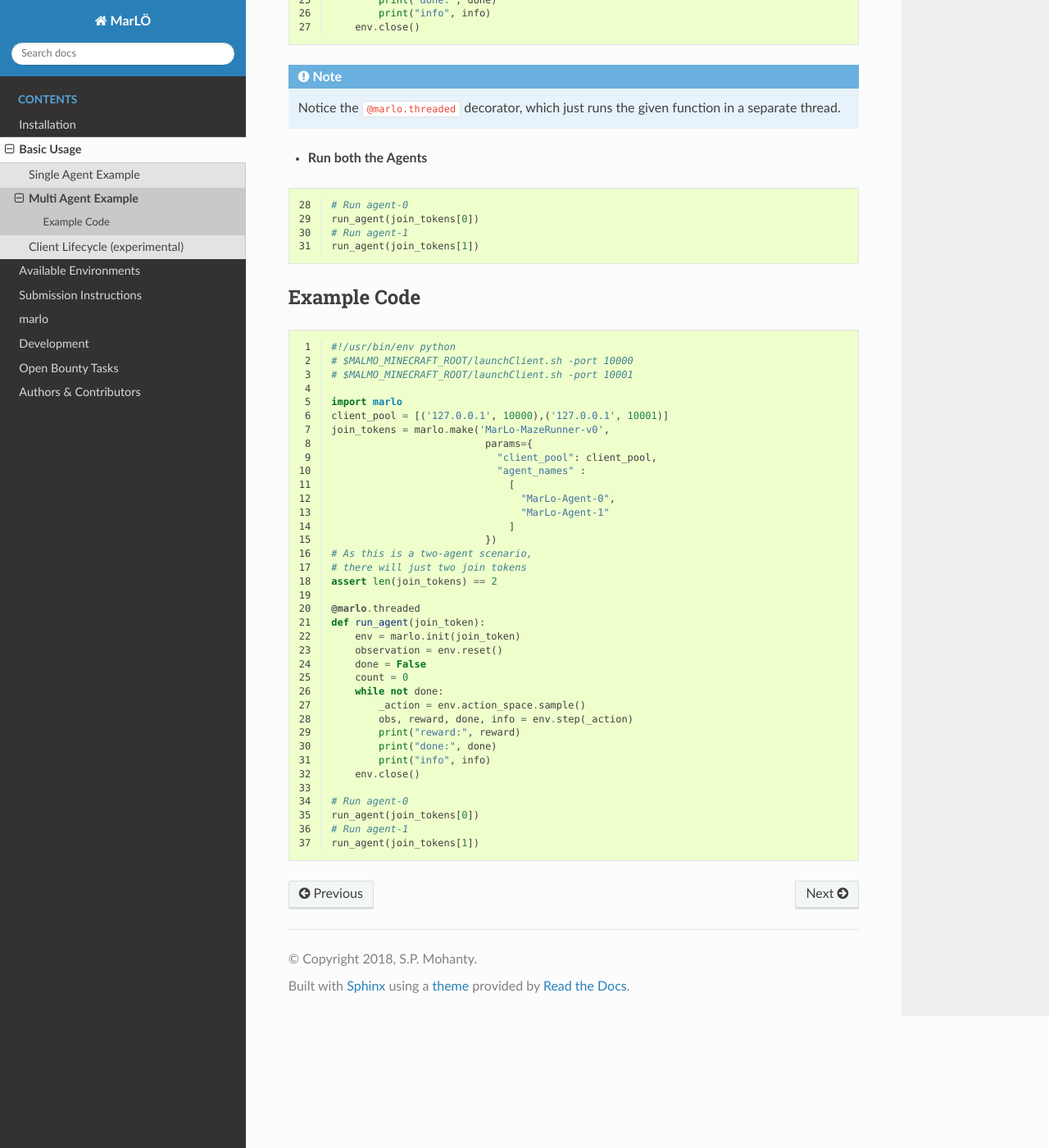
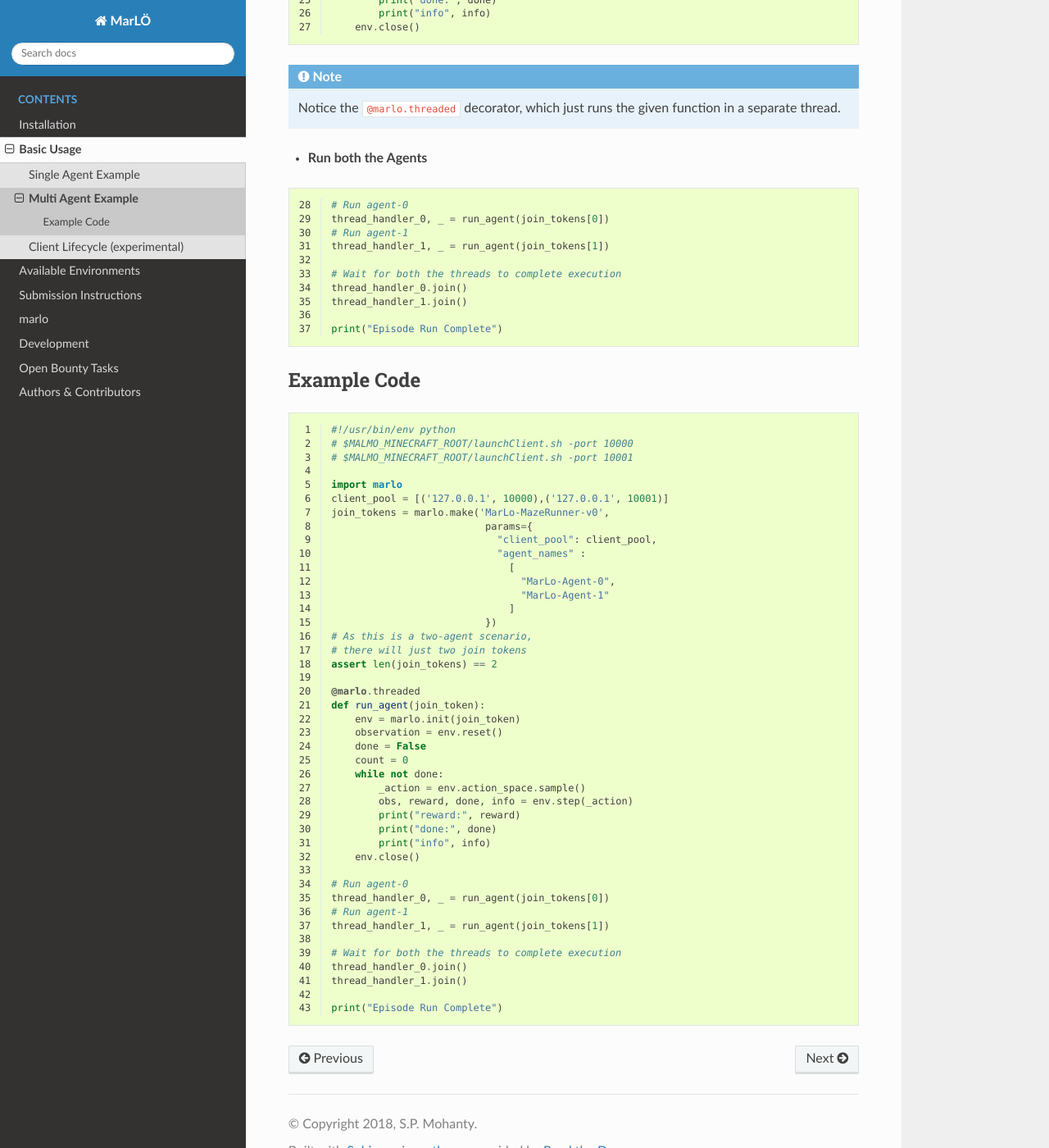
Before and after one commit to crowdAI/marLo, a Sphinx documentation site: the page built from source/usage/multiagent_example.rst, in a window 1280 px wide and 1400 px high, scrolled down 1514 px. Shown: the whole window at 82% size. Built offline with Sphinx 7.4.7 and the Read the Docs theme 2.0.0, drawn with Linux system fonts in a browser that asks for light colours.

Commit message:
Add thread handler to allow thread joins

```diff
--- a/source/usage/multiagent_example.rst
+++ b/source/usage/multiagent_example.rst
@@ -71,10 +71,15 @@ join the game as separate agents.
   :lineno-start: 28
 
   # Run agent-0
-  run_agent(join_tokens[0])
+  thread_handler_0, _ = run_agent(join_tokens[0])
   # Run agent-1
-  run_agent(join_tokens[1])
+  thread_handler_1, _ = run_agent(join_tokens[1])
 
+  # Wait for both the threads to complete execution
+  thread_handler_0.join()
+  thread_handler_1.join()
+
+  print("Episode Run Complete")
 
 Example Code
 -------------
@@ -116,6 +121,12 @@ Example Code
       env.close()
 
   # Run agent-0
-  run_agent(join_tokens[0])
+  thread_handler_0, _ = run_agent(join_tokens[0])
   # Run agent-1
-  run_agent(join_tokens[1])
+  thread_handler_1, _ = run_agent(join_tokens[1])
+
+  # Wait for both the threads to complete execution
+  thread_handler_0.join()
+  thread_handler_1.join()
+
+  print("Episode Run Complete")
```
Also changed, not shown: 2 other files.
